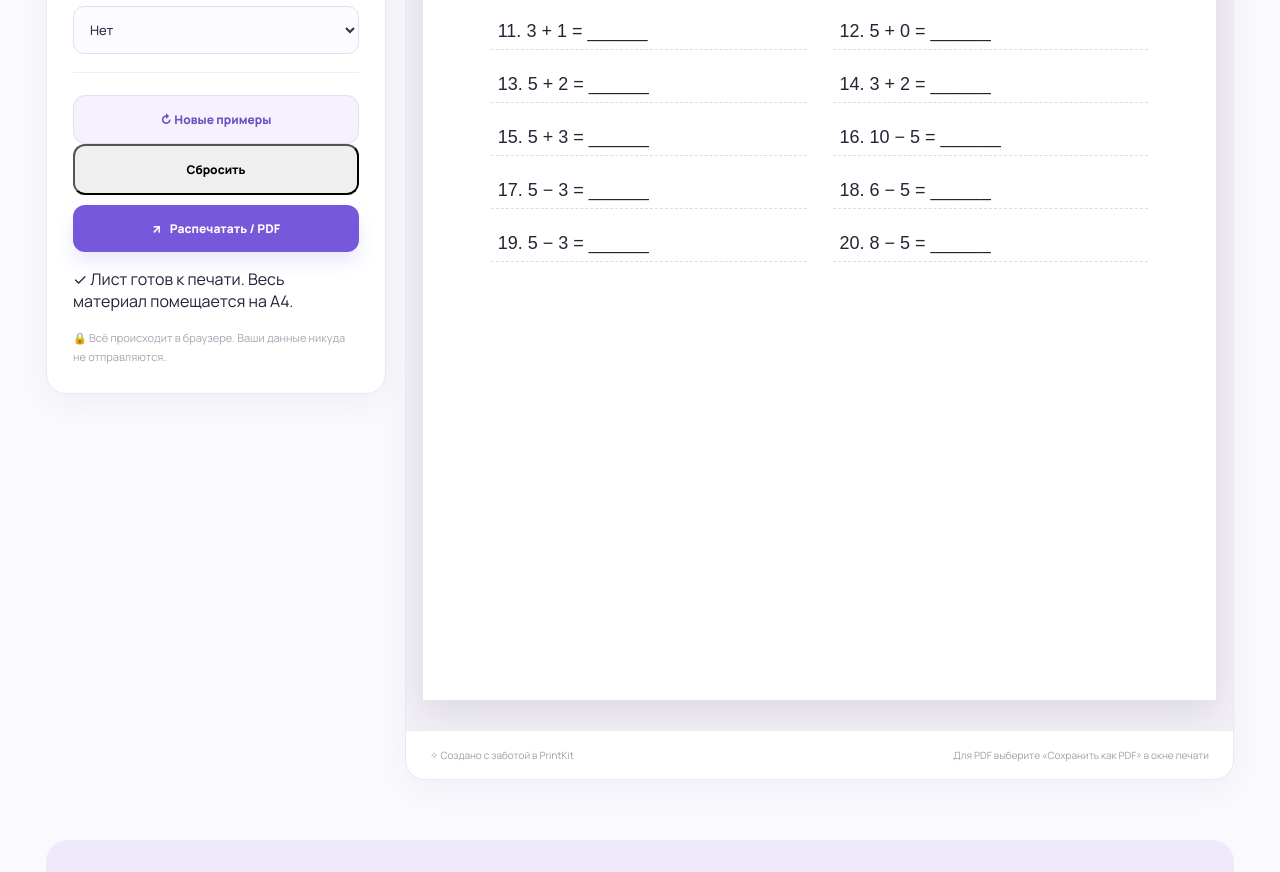
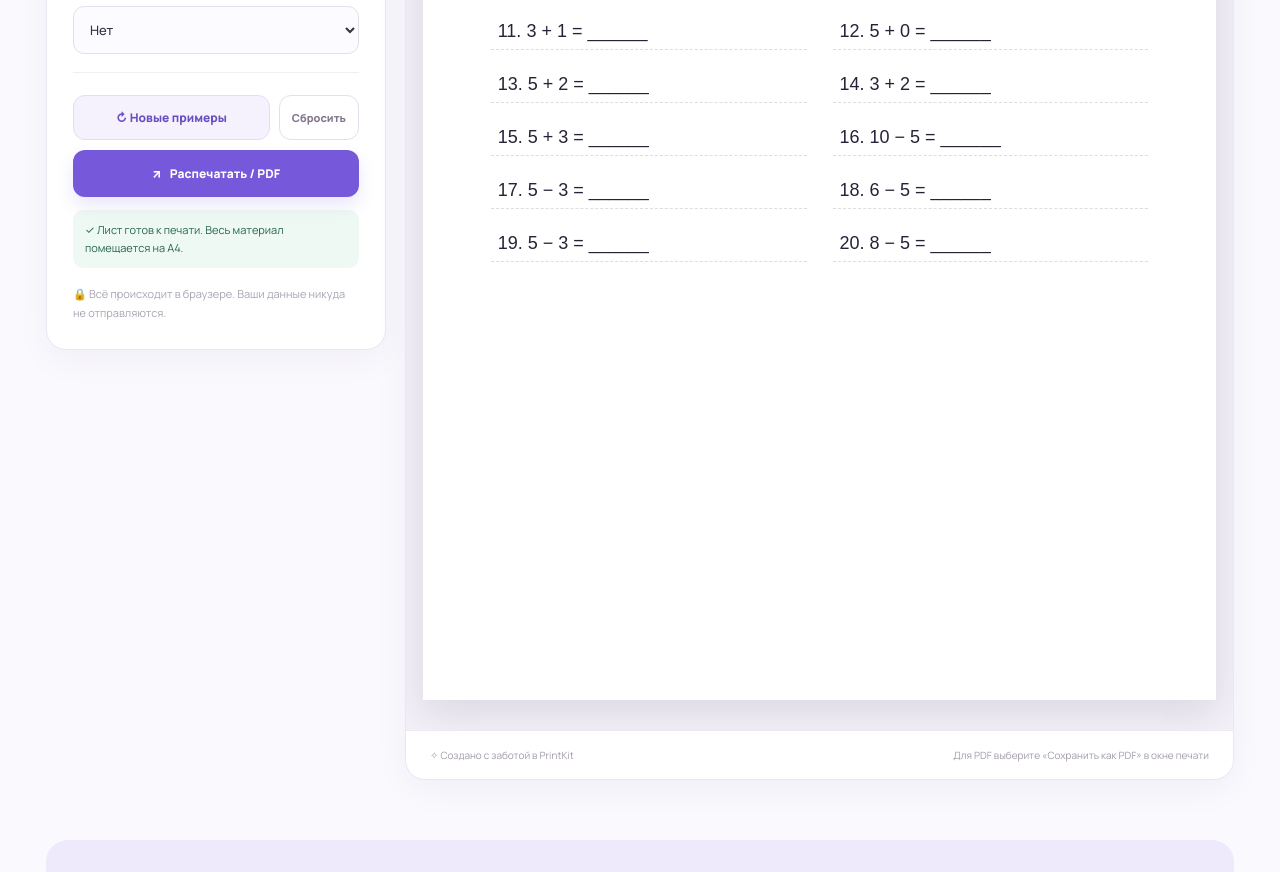
Before and after one commit to NataliKh/PrintKit, a plain HTML site: page index.html in a window 1280 px wide. Shown: the part 1339-2211 px from the top of the page. Drawn offline with Linux system fonts and the light colour scheme.

Commit message:
style: concise reset action and accessible print warning states

```diff
--- a/style.css
+++ b/style.css
@@ -192,3 +192,12 @@ nav#tabs{display:grid;grid-template-columns:repeat(6,minmax(0,1fr));gap:10px;mar
 #paper .labels--size-large article{width:80mm;height:48mm}
 #paper .labels--size-large b{font-size:20px}
 #paper .labels--size-large small{font-size:12px}
+
+/* Editor feedback belongs to the UI only; printed A4 sheets keep their dimensions. */
+.action-secondary{display:grid;grid-template-columns:minmax(0,1fr) auto;gap:9px;align-items:stretch}
+.actions #regenerate{min-width:0;padding:13px 10px}
+.actions #reset{width:auto;padding:13px 12px;background:#fff;border:1px solid #e5dfec;color:#82778d;font-size:11px}
+.actions #reset:hover{background:#f7f5fb;color:#5942af}
+.actions #print:disabled{background:#c6c1d1;box-shadow:none;cursor:not-allowed}
+.print-status{margin:13px 0 0;padding:11px 12px;border-radius:10px;font-size:11px;line-height:1.65;color:#276651;background:#eff9f3;outline-offset:2px}
+.print-status.is-warning{color:#9a501d;background:#fff5e8;border:1px solid #f4d9b6}
```
